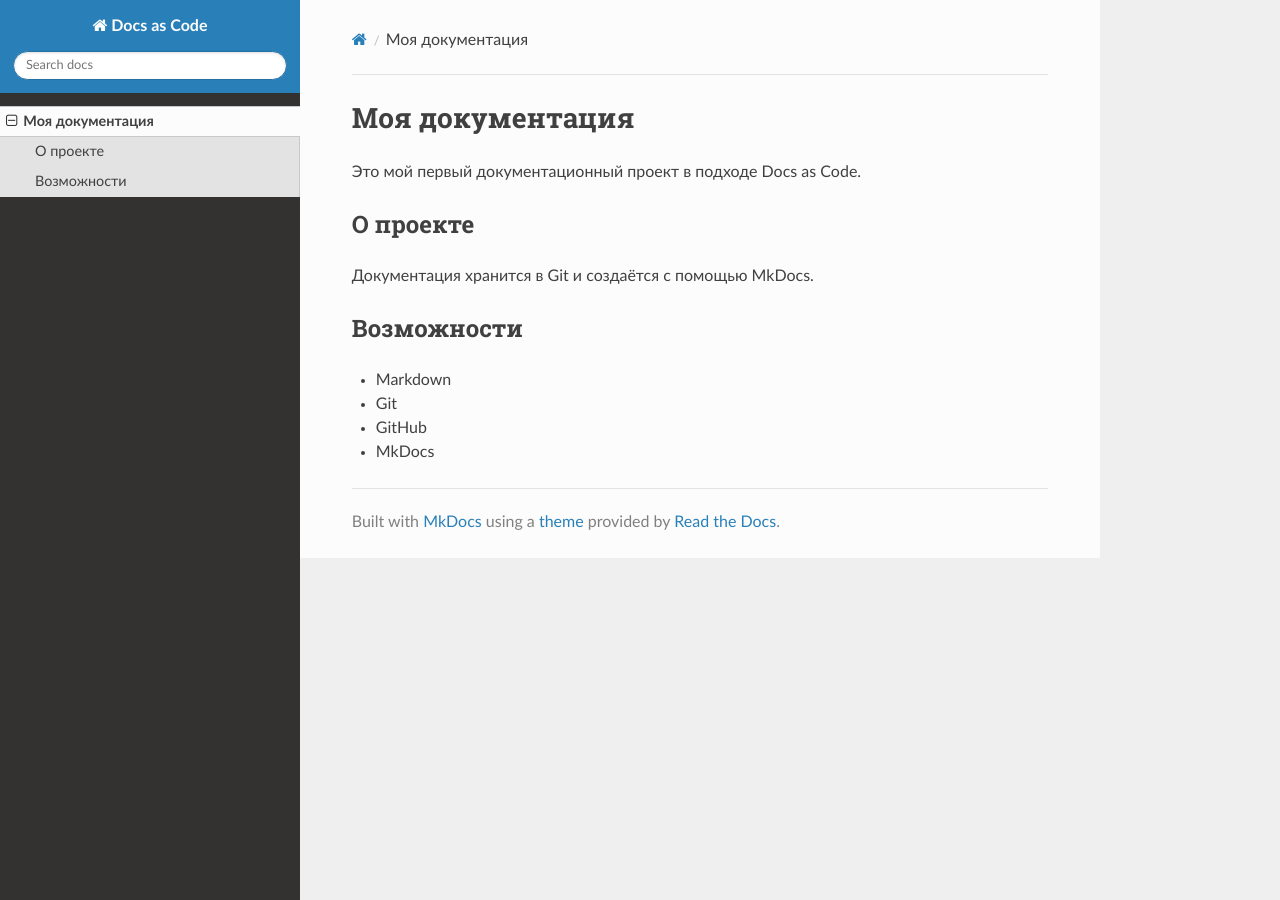
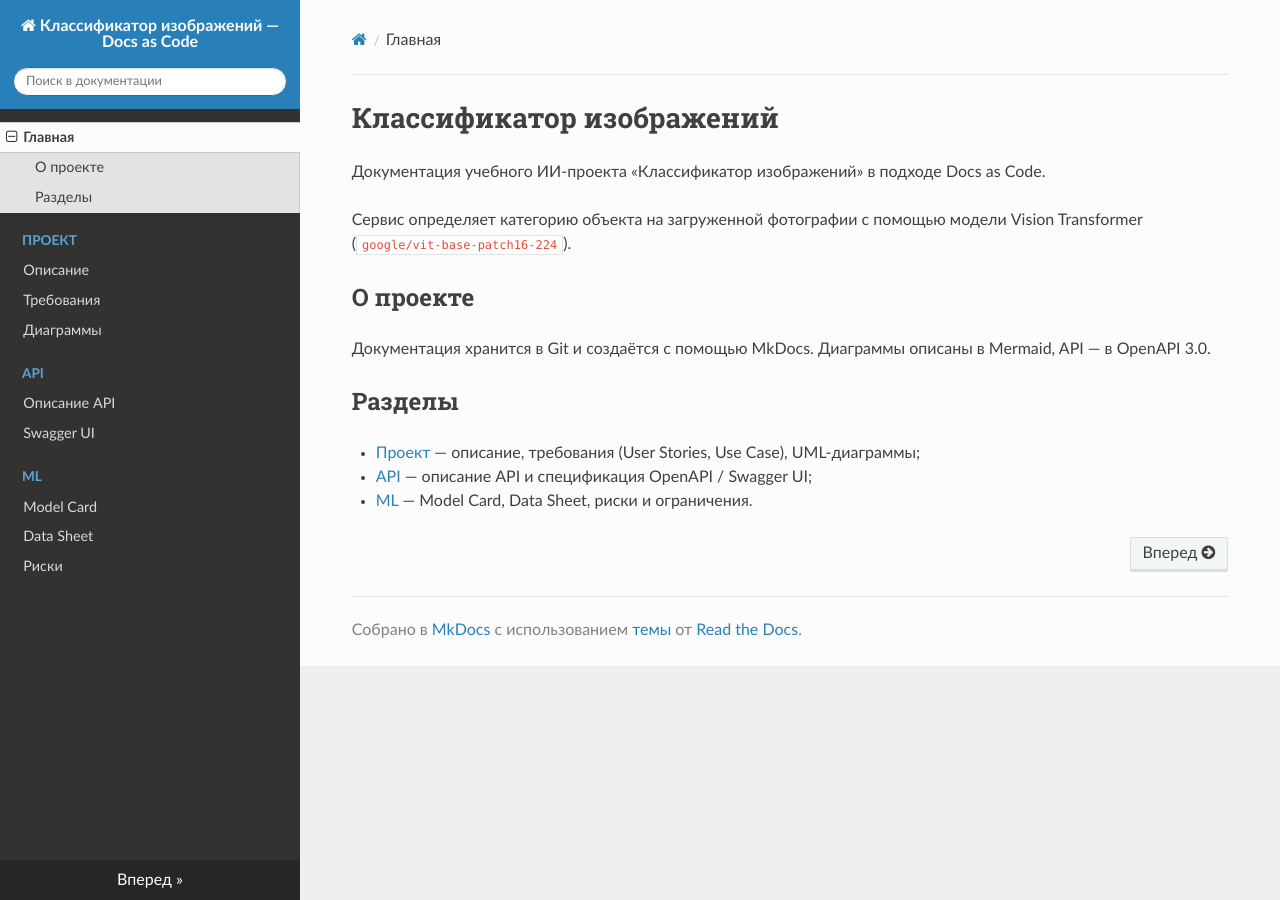
Before and after one commit to Rualin/docs-as-code, an MkDocs documentation site: the page built from docs/index.md, in a window 1280 px wide. Built offline with MkDocs 1.6.1, drawn with Linux system fonts in a browser that asks for light colours; nearby versions of some CDN libraries.

Commit message:
Add project requirements and diagrams

```diff
--- /dev/null
+++ b/docs/css/extra.css
@@ -0,0 +1,11 @@
+/* более широкая колонка контента — для таблиц и диаграмм */
+.wy-nav-content { max-width: 1200px; }
+
+/* тема readthedocs по умолчанию запрещает перенос строк в таблицах */
+.wy-table-responsive table td,
+.wy-table-responsive table th { white-space: normal; }
+
+/* широкие Mermaid-диаграммы прокручиваются внутри блока, а не сжимаются до нечитаемого размера */
+.mermaid { overflow-x: auto; }
+.mermaid svg[aria-roledescription="class"],
+.mermaid svg[aria-roledescription="classDiagram"] { min-width: 1100px; }
--- a/docs/index.md
+++ b/docs/index.md
@@ -1,11 +1,16 @@
-# Моя документация
-Это мой первый документационный проект в подходе Docs as Code.
+# Классификатор изображений
+
+Документация учебного ИИ-проекта «Классификатор изображений» в подходе Docs as Code.
+
+Сервис определяет категорию объекта на загруженной фотографии с помощью
+модели Vision Transformer (`google/vit-base-patch16-224`).
 
 ## О проекте
-Документация хранится в Git и создаётся с помощью MkDocs.
+Документация хранится в Git и создаётся с помощью MkDocs. Диаграммы описаны
+в Mermaid, API — в OpenAPI 3.0.
 
-## Возможности
-- Markdown
-- Git
-- GitHub
-- MkDocs
+## Разделы
+
+- [Проект](project/overview.md) — описание, требования (User Stories, Use Case), UML-диаграммы;
+- [API](api/index.md) — описание API и спецификация OpenAPI / Swagger UI;
+- [ML](ml/model-card.md) — Model Card, Data Sheet, риски и ограничения.
--- /dev/null
+++ b/docs/js/mermaid-init.js
@@ -0,0 +1 @@
+mermaid.initialize({ startOnLoad: true, theme: "default" });
--- a/mkdocs.yml
+++ b/mkdocs.yml
@@ -1,6 +1,38 @@
-site_name: Docs as Code
+site_name: Классификатор изображений — Docs as Code
 theme:
   name: readthedocs
+  locale: ru
 
 plugins:
   - search
+
+markdown_extensions:
+  - tables
+  - toc:
+      permalink: true
+  - pymdownx.superfences:
+      custom_fences:
+        - name: mermaid
+          class: mermaid
+          format: !!python/name:pymdownx.superfences.fence_div_format
+
+extra_css:
+  - css/extra.css
+
+extra_javascript:
+  - https://cdn.jsdelivr.net/npm/mermaid@10.9.1/dist/mermaid.min.js
+  - js/mermaid-init.js
+
+nav:
+  - Главная: index.md
+  - Проект:
+      - Описание: project/overview.md
+      - Требования: project/requirements.md
+      - Диаграммы: project/diagrams.md
+  - API:
+      - Описание API: api/index.md
+      - Swagger UI: api/swagger.md
+  - ML:
+      - Model Card: ml/model-card.md
+      - Data Sheet: ml/dataset.md
+      - Риски: ml/risks.md
--- /dev/null
+++ b/requirements.txt
@@ -0,0 +1,2 @@
+mkdocs>=1.6
+pymdown-extensions>=10.0
```
Also changed, not shown: README.md (+33 -1 lines), docs/project/diagrams.md (added, +74 -0 lines), docs/project/overview.md (added, +36 -0 lines), docs/project/requirements.md (added, +72 -0 lines), screenshots/practice-2-class.png (added), screenshots/practice-2-sequence.png (added), screenshots/practice-2-site.png (added).
